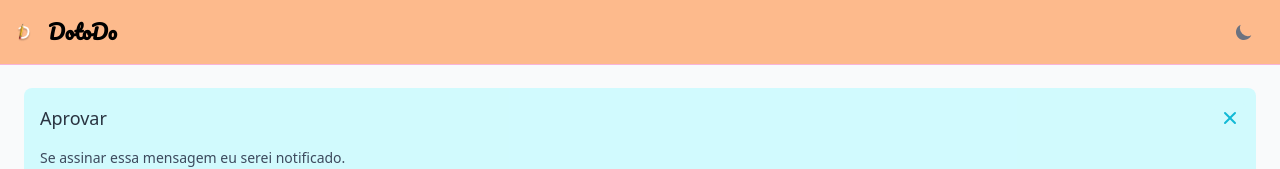
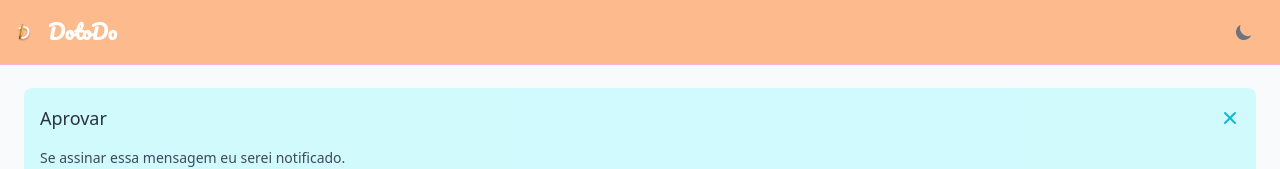
Before and after one commit to nicolasQuack/dotodo-app-desktop, a Next.js app: page / in a window 1280 px wide. Shown: the top 169 px of the page. Built offline with nearby package versions, Linux system fonts and the light colour scheme.

Commit message:
style(/(dashboard)/ui): changing text color to white, as dark mode as white;

```diff
--- a/src/app/(dashboard)/ui/navbar.tsx
+++ b/src/app/(dashboard)/ui/navbar.tsx
@@ -23,7 +23,7 @@ export default function DashboardNavBar() {
                   src="/img/logo-icon.png"
                   width="24"
                 />
-                <span className={`${pacifico.className} self-center whitespace-nowrap px-3 text-xl font-semibold dark:text-white`}>
+                <span className={`${pacifico.className} self-center whitespace-nowrap px-3 text-xl font-semibold text-white dark:text-white`}>
                 DotoDo
                 </span>
               </Navbar.Brand>
```
